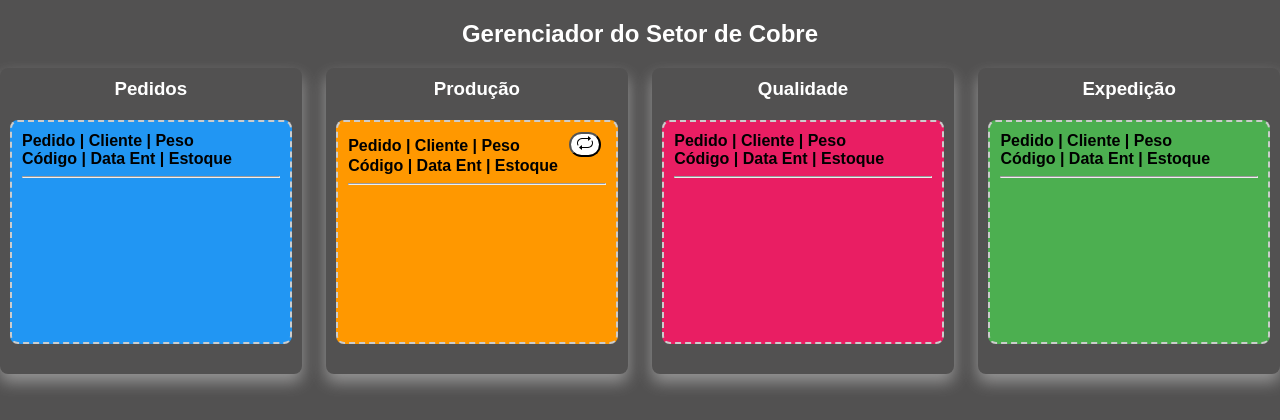
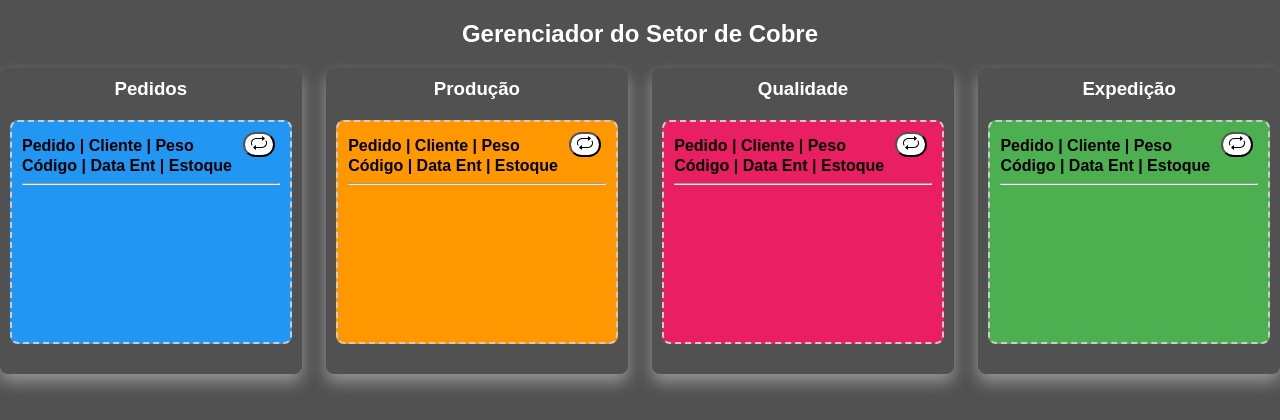
Before and after one commit to diegoskiller/api-omie-main_V3, a Flask app: template templates/op_cards.html in a window 1280 px wide. Shown: the part 85-505 px from the top of the page. Run offline with Flask 2, Linux system fonts and the light colour scheme; the template is opened without the code that fills it, so the values that code supplies are empty; parts of the project's set-up code (start-up, migrations or seed data) failed here and were passed over; some libraries are stand-ins or nearby versions.

Commit message:
atualizar

```diff
--- a/templates/op_cards.html
+++ b/templates/op_cards.html
@@ -192,7 +192,11 @@
         <h3>Pedidos</h3>
 
         <div class="setor" id="pedidos-setor">
-            <b> Pedido | Cliente | Peso<br>
+            <b> Pedido | Cliente | Peso &nbsp;&nbsp;&nbsp;&nbsp;&nbsp;&nbsp;&nbsp;&nbsp;&nbsp;
+                <button class="save-ccl" style="background-color: #ffffff; border-radius: 15px;">
+                    <img src="{{ url_for('static', filename='images/repeat.svg')}}" alt="Atualizando">
+                </button>
+                <br>
                 Código | Data Ent | Estoque<br></b><hr/>
             {% for pedido in pedidos %}
             {% if pedido.Status == 'Emitido' %}
@@ -212,7 +216,9 @@
             {% if pedido.estoque >= pedido.quantidade %}
                 <span class="status-estoque">Status: Pedido em Estoque</span>
             {% else %}
-                <span>Status: Precisa Produzir</span>
+            <p style="color: red; background-color: #ccc;">
+                <span>Status: Precisa Produzir</span></p>
+
             {% endif %}
         </div>
             {% endif %}
@@ -286,7 +292,11 @@
     <div class="column">
         <h3>Qualidade</h3>
         <div class="setor" id="qualidade-setor">
-            <b> Pedido | Cliente | Peso<br>
+            <b> Pedido | Cliente | Peso &nbsp;&nbsp;&nbsp;&nbsp;&nbsp;&nbsp;&nbsp;&nbsp;&nbsp;
+                <button class="save-ccl" style="background-color: #ffffff; border-radius: 15px;">
+                    <img src="{{ url_for('static', filename='images/repeat.svg')}}" alt="Atualizando">
+                </button>
+                <br>
                 Código | Data Ent | Estoque<br></b><hr/>
             {% for pedido in pedidos %}
             {% if pedido.Status == 'Qualidade' %}
@@ -305,7 +315,8 @@
             {% if pedido.estoque >= pedido.quantidade %}
                 <span class="status-estoque">Status: Emitindo Certificado</span>
             {% else %}
-                <span>Status: Emitindo Certificado</span>
+            <p style="color: red; background-color: #ccc;">
+                <span>Status: Sem Estoque Suficiente</span></p>
             {% endif %}
 
         </div>
@@ -316,7 +327,11 @@
     <div class="column">
         <h3>Expedição</h3>
         <div class="setor" id="expedicao-setor">
-            <b> Pedido | Cliente | Peso<br>
+            <b> Pedido | Cliente | Peso &nbsp;&nbsp;&nbsp;&nbsp;&nbsp;&nbsp;&nbsp;&nbsp;&nbsp;
+                <button class="save-ccl" style="background-color: #ffffff; border-radius: 15px;">
+                    <img src="{{ url_for('static', filename='images/repeat.svg')}}" alt="Atualizando">
+                </button>
+                <br>
                 Código | Data Ent | Estoque<br></b><hr/>
             {% for pedido in pedidos %}
             {% if pedido.Status == 'Expedindo' %}
@@ -335,7 +350,8 @@
             {% if pedido.estoque >= pedido.quantidade %}
                 <span class="status-estoque">Status: Disponivel Para Faturar</span>
             {% else %}
-                <span>Status: Disponivel Para Faturar</span>
+            <p style="color: red; background-color: #ccc;">
+                <span>Status: Sem Estoque Suficiente</span></p>
             {% endif %}
             <button class="expe-btn" data-pedido-id="{{ pedido.id }}" data-pedido-numero="{{ pedido.pedido }}" style="background-color: #a0f89d; border-radius: 5px;">Faturar X</button>
 
```
